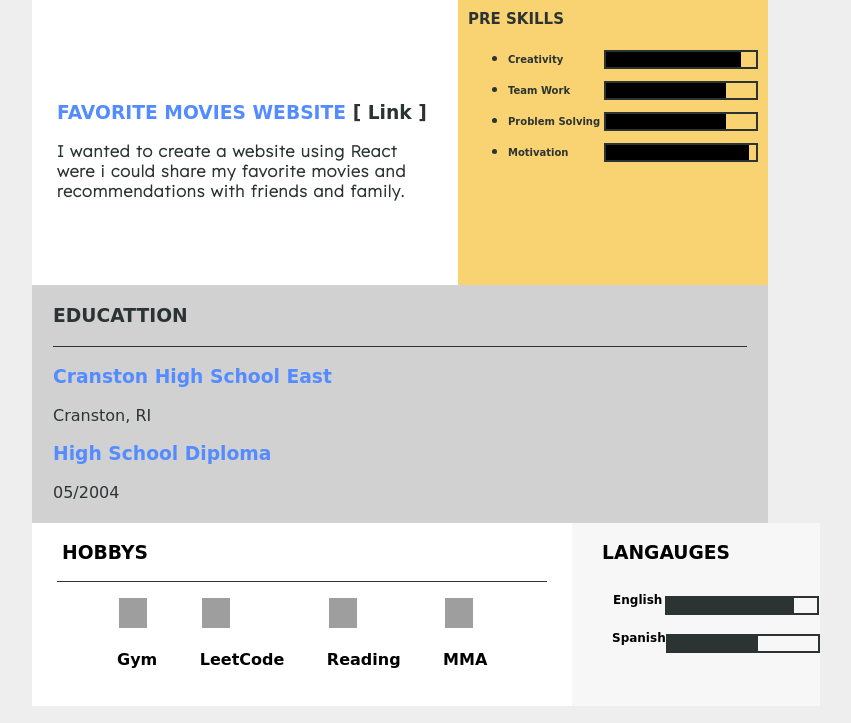
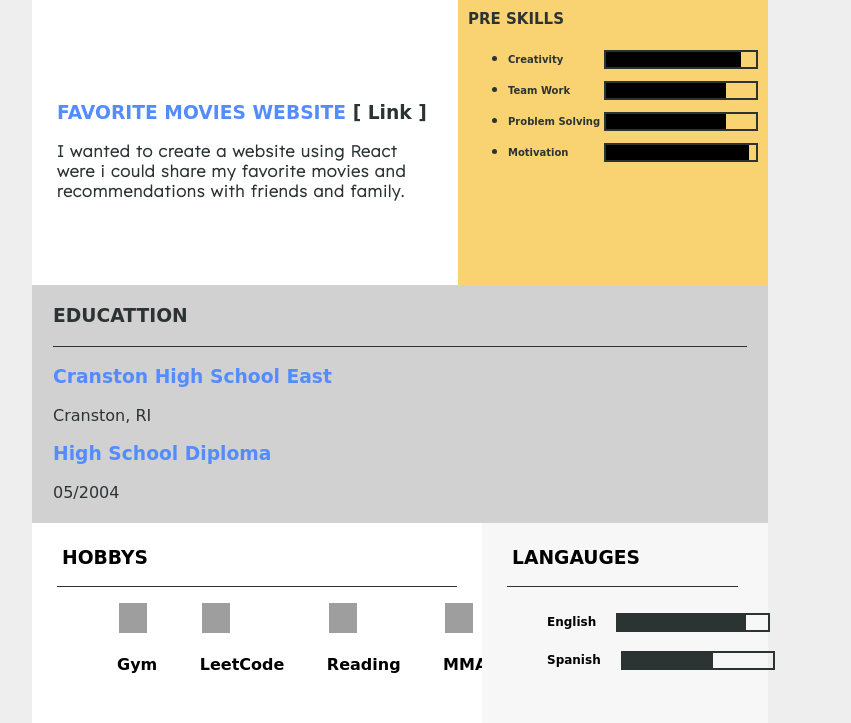
Before and after one commit to adeladigi/responsive-resume, a plain HTML site: page index.html in a window 1280 px wide. Shown: the part 674-1397 px from the top of the page, without its empty margins (240-1091 px from the left). Drawn offline with Linux system fonts and the light colour scheme; grey boxes are pictures that could not be loaded; a web font is replaced by a local one.

Commit message:
done with resume

```diff
--- a/index.html
+++ b/index.html
@@ -282,6 +282,7 @@
         .hobby-title-div {
             font-family: 'Coda', cursive;
             margin-left: 30px;
+            padding-top: 5px;
         }
 
         .hobby-content-div {
@@ -313,6 +314,13 @@
         .langauge-div {
            background-color: #F7F7F7;
            font-family: 'Coda', cursive;
+           min-height: 300px;
+        }
+
+        .langauge-content-div {
+           margin-right: 30px;
+           margin-left: 25px;
+           border-top: 1px solid #2C3333;
         }
 
         .langauge-content-div ul {
@@ -484,6 +492,12 @@
 
         /* education div */
 
+        /* start hobby / langauge div*/
+
+        .hobby-div {
+            max-width: 450px;
+            max-height: 250px;
+        }
 
         .hobby-langauge-div {
             display: flex;
@@ -509,13 +523,23 @@
             left: 22px;
         }
 
+        .langauge-div {
+            min-height: 220px;
+        }
+
         .langauge-content-div {
-            min-width: 228px;
+            min-width: 263px;
         }
 
         .langauge-content-div h3 {
             font-family: 'Coda', cursive;
         }
+
+        .langauge-content-div ul h3 {
+            font-size: 12px;
+        }
+
+        /* end hobby / langauge div*/
 
 
         }
@@ -692,6 +716,10 @@
 
         /* education div */
 
+        .langauge-div {
+            max-width: 286px;
+            min-height: 200px;
+        }
 
         .langauge-content-div {
             min-width: 196px;
@@ -707,6 +735,17 @@
 
         .langauge-content-div ul h3 {
             font-size: 12px;
+            margin-right: 20px;
+        }
+
+
+        .hobby-chart {
+            min-width: 150px;
+            max-width: 200px;
+            max-height: 15px;
+            border: 2px solid #2C3333;
+            position: relative;
+            top: 10px;
         }
 
 
```
